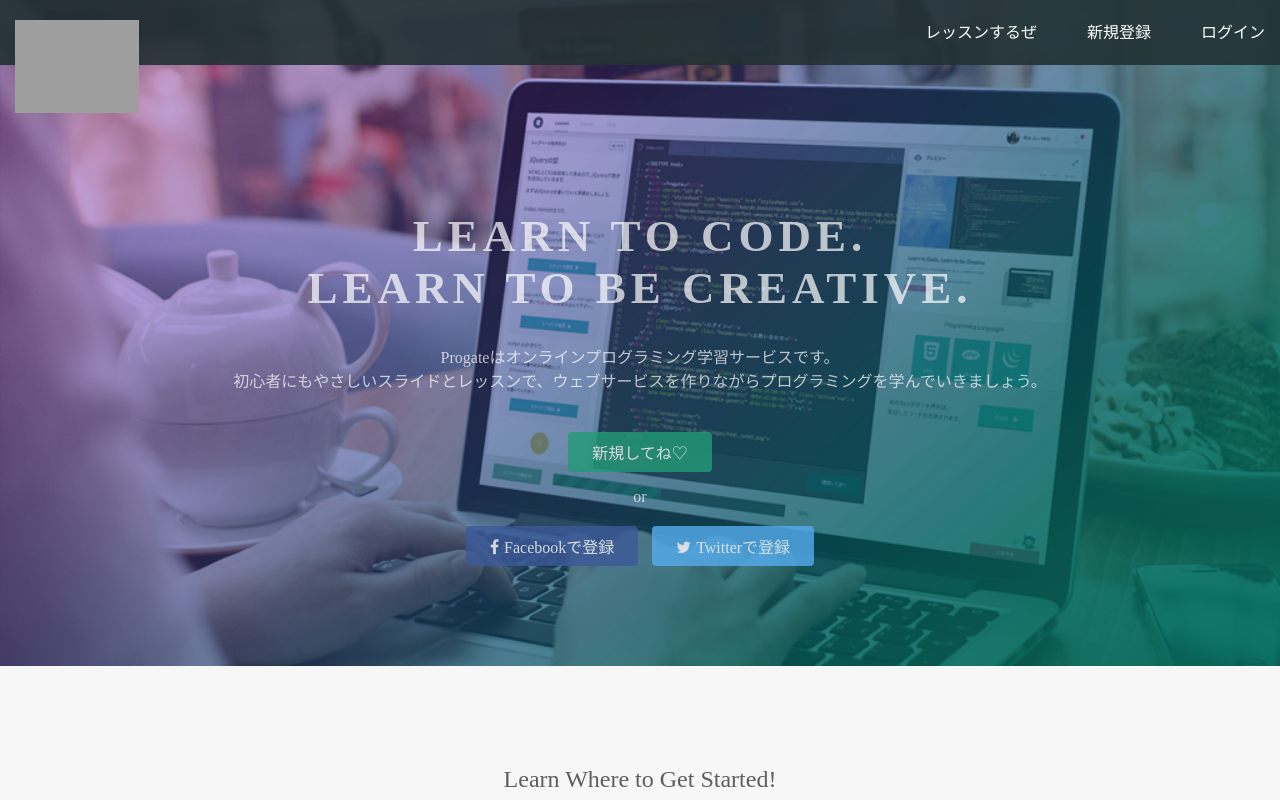
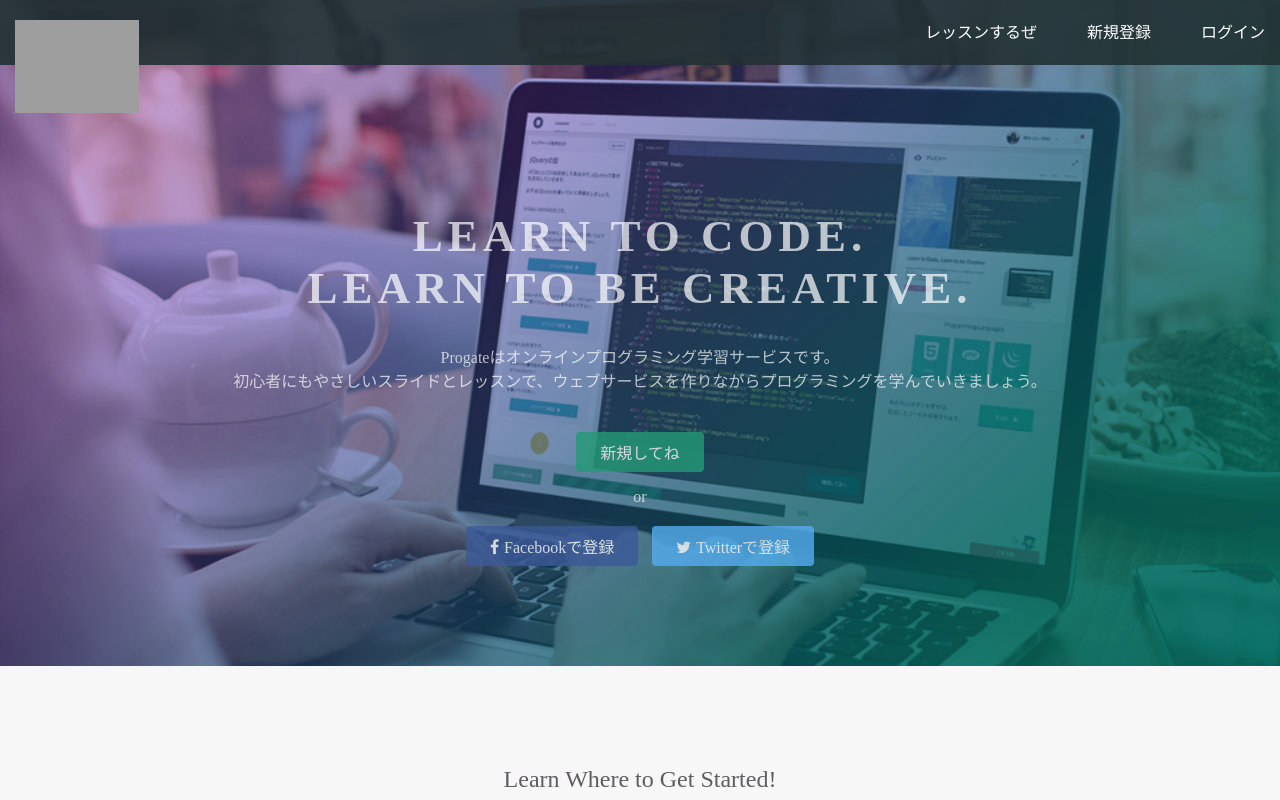
Before and after one commit to ikeshio/ikeshio.github.io, a plain HTML site: page index.html in a window 1280 px wide. Shown: the top 800 px of the page. Drawn offline with Linux system fonts and the light colour scheme; grey boxes are pictures that could not be loaded.

Commit message:
Update index.html

```diff
--- a/index.html
+++ b/index.html
@@ -26,7 +26,7 @@
       <h1>LEARN TO CODE.<br>LEARN TO BE CREATIVE.</h1>
       <p>Progateはオンラインプログラミング学習サービスです。<br>初心者にもやさしいスライドとレッスンで、ウェブサービスを作りながらプログラミングを学んでいきましょう。</p>
       <div class="btn-wrapper">
-        <a href="#" class="btn signup">新規してね♡</a>
+        <a href="#" class="btn signup">新規してね</a>
         <p>or</p>
         <a href="#" class="btn facebook"><span class="fa fa-facebook"></span>Facebookで登録</a>
         <a href="#" class="btn twitter"><span class="fa fa-twitter"></span>Twitterで登録</a>
```
